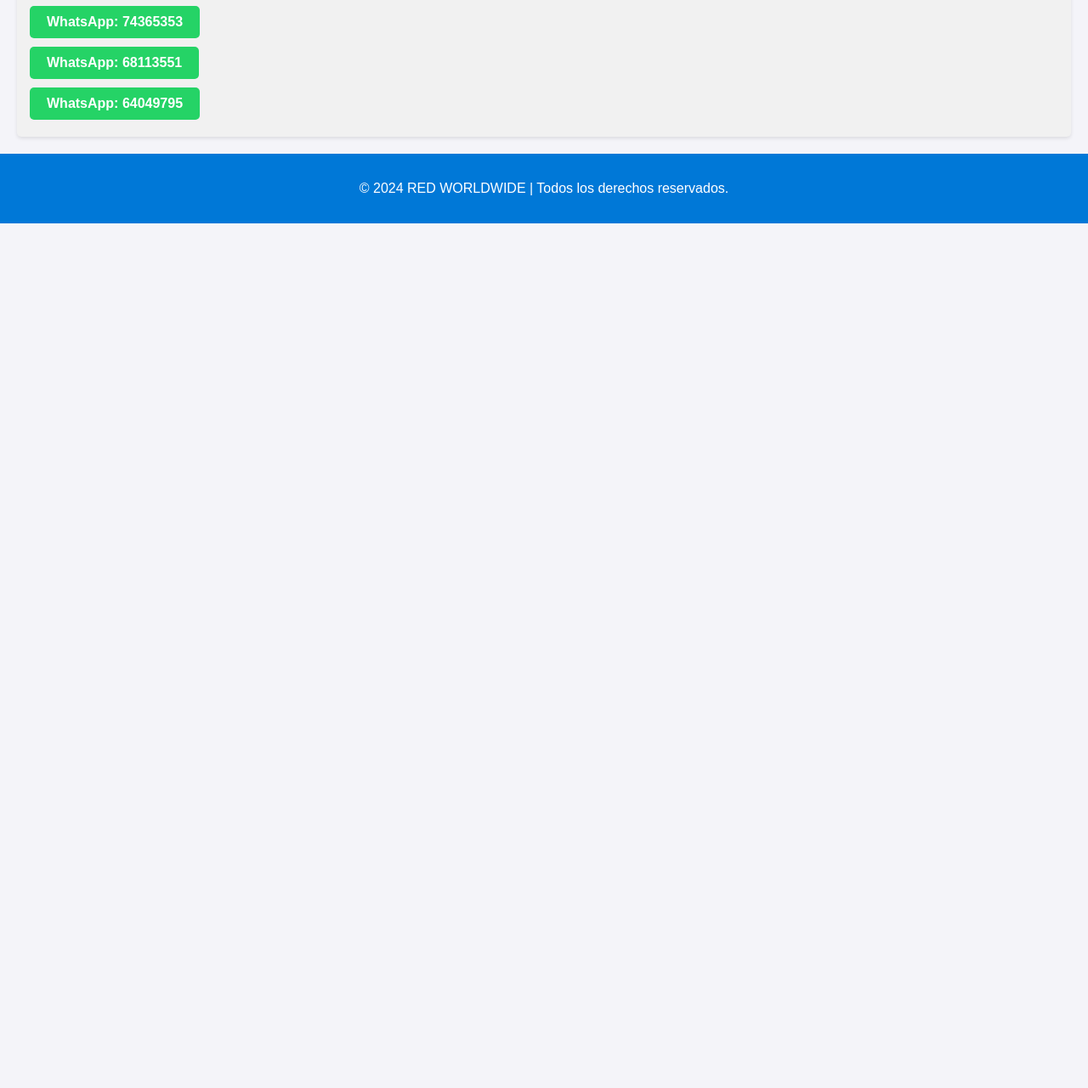
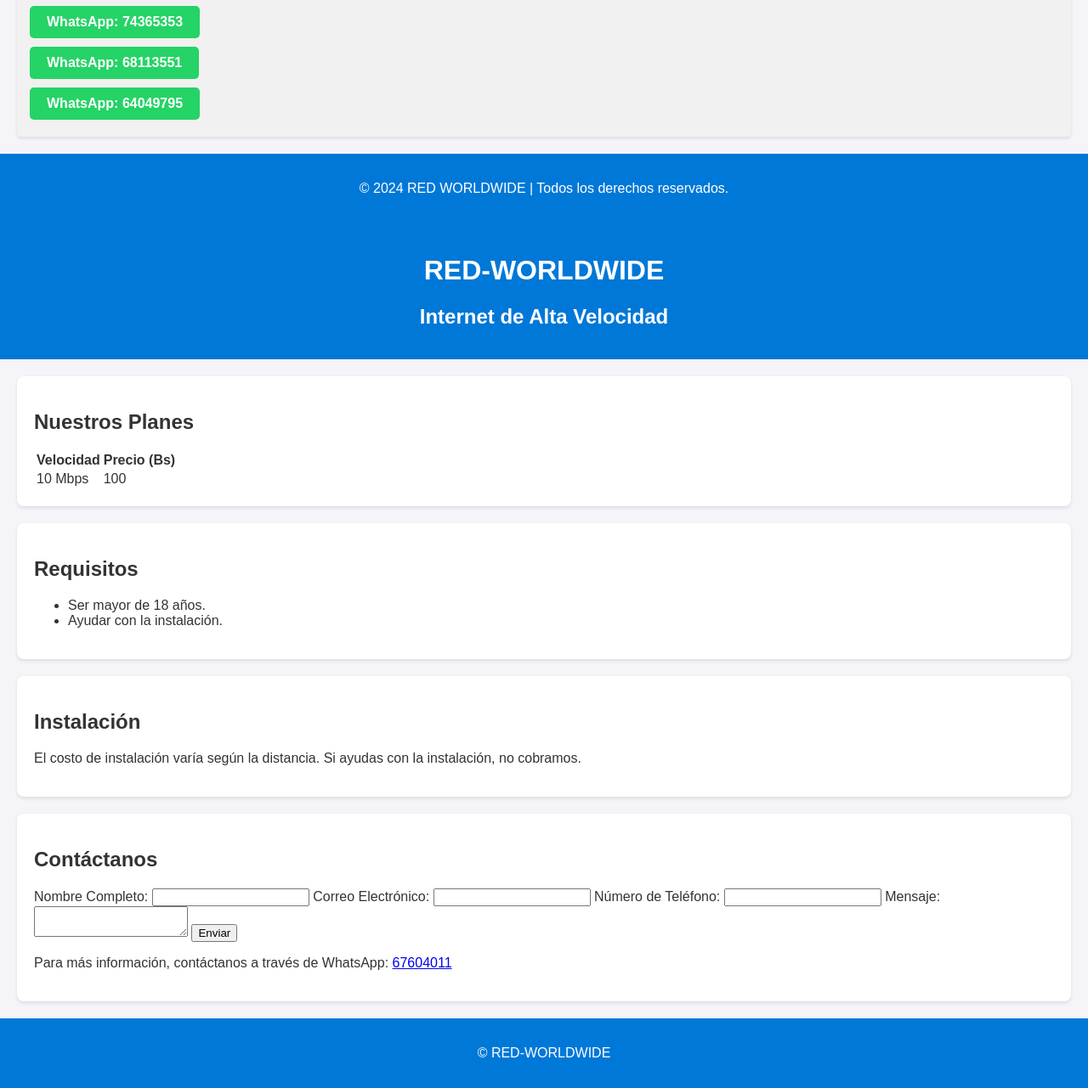
Before and after one commit to RED-WORLDWIDE/red-worldwidw.world, a plain HTML site: page index.html in a window 1280 px wide. Shown: the part 906-2187 px from the top of the page at 85% size. Before the commit the page ends 1169 px from the top, so only its background shows below. Drawn offline with Linux system fonts and the light colour scheme.

Commit message:
Update index.html

```diff
--- a/index.html
+++ b/index.html
@@ -118,4 +118,63 @@
         <p>&copy; 2024 RED WORLDWIDE | Todos los derechos reservados.</p>
     </footer>
 </body>
+</html><!DOCTYPE html>
+<html>
+<head>
+    <title>RED-WORLDWIDE - Internet de Alta Velocidad</title>
+    <link rel="stylesheet" href="styles.css">
+</head>
+<body>
+    <header>
+        <h1>RED-WORLDWIDE</h1>
+        <h2>Internet de Alta Velocidad</h2>
+    </header>
+
+    <section class="planes">
+        <h2>Nuestros Planes</h2>
+        <table>
+            <tr>
+                <th>Velocidad</th>
+                <th>Precio (Bs)</th>
+            </tr>
+            <tr>
+                <td>10 Mbps</td>
+                <td>100</td>
+            </tr>
+            </table>
+    </section>
+
+    <section class="requisitos">
+        <h2>Requisitos</h2>
+        <ul>
+            <li>Ser mayor de 18 años.</li>
+            <li>Ayudar con la instalación.</li>
+        </ul>
+    </section>
+
+    <section class="instalacion">
+        <h2>Instalación</h2>
+        <p>El costo de instalación varía según la distancia. Si ayudas con la instalación, no cobramos.</p>
+    </section>
+
+    <section class="contacto">
+        <h2>Contáctanos</h2>
+        <form method="post" action="enviar.php">
+            <label for="nombre">Nombre Completo:</label>
+            <input type="text" id="nombre" name="nombre" required>
+            <label for="email">Correo Electrónico:</label>
+            <input type="email" id="email" name="email" required>
+            <label for="telefono">Número de Teléfono:</label>
+            <input type="tel" id="telefono" name="telefono" required>
+            <label for="mensaje">Mensaje:</label>
+            <textarea id="mensaje" name="mensaje"></textarea>
+            <button type="submit">Enviar</button>
+        </form>
+        <p>Para más información, contáctanos a través de WhatsApp: <a href="https://wa.me/67604011">67604011</a></p>
+    </section>
+
+    <footer>
+        <p>&copy; RED-WORLDWIDE</p>
+    </footer>
+</body>
 </html>
```
